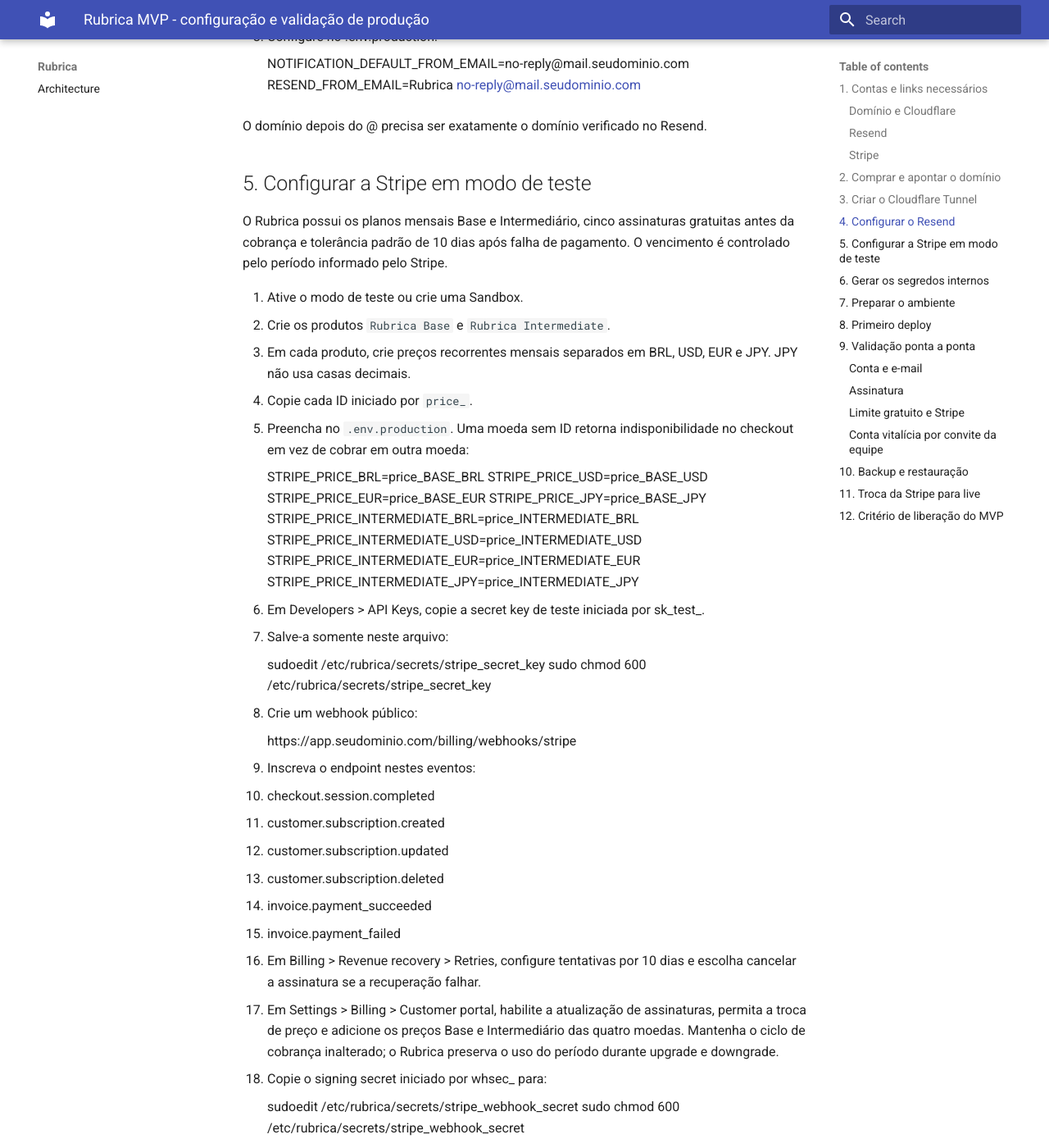
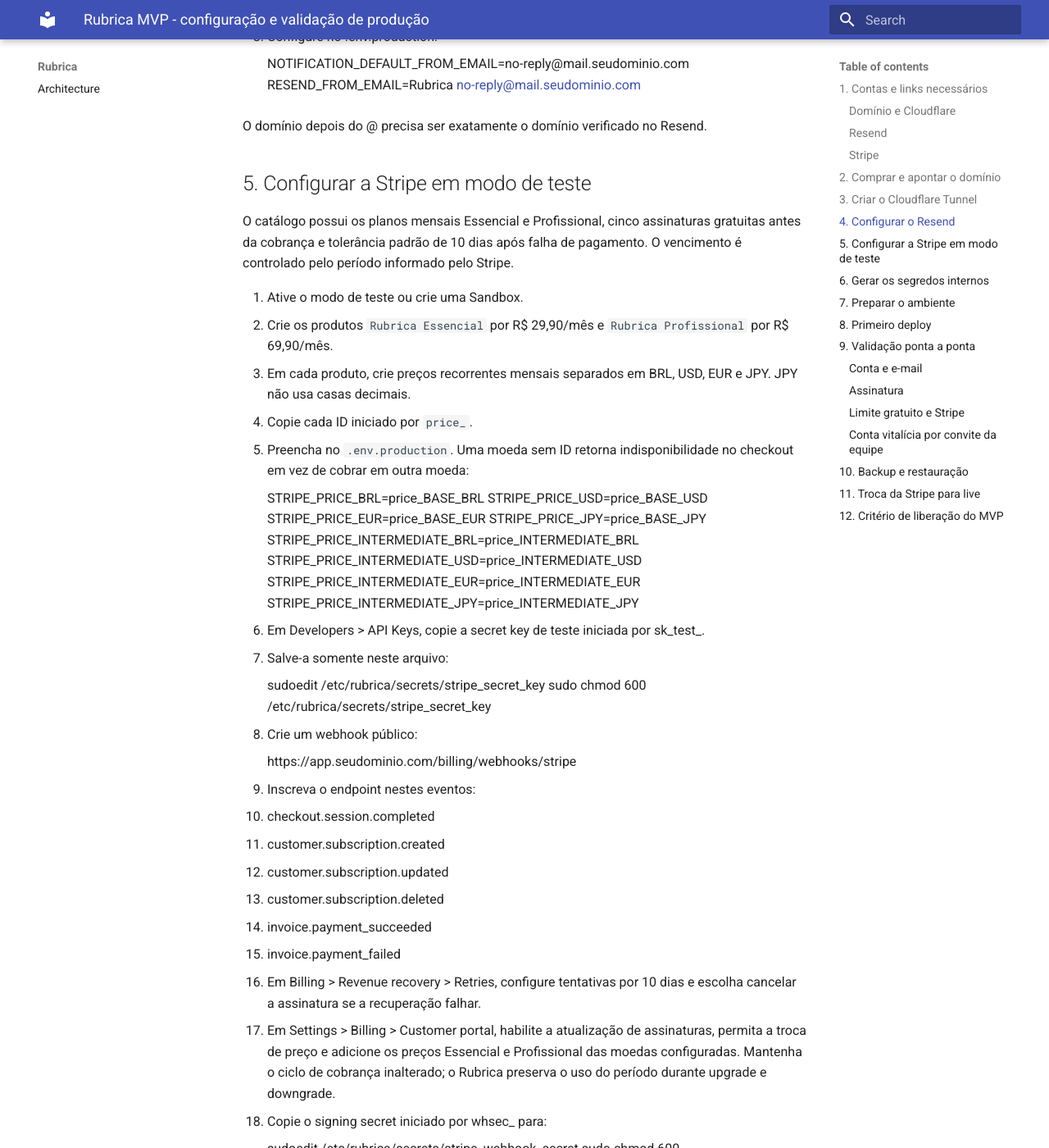
Before and after one commit to MatheusPaivaBrito/rubrica-back, an MkDocs documentation site: the page built from docs/PRODUCTION_MVP_SETUP.md, in a window 1280 px wide and 1400 px high, scrolled down 2777 px. Shown: the whole window at 82% size. Built offline with MkDocs 1.6.1 and Material for MkDocs 9.7.7, drawn with Linux system fonts in a browser that asks for light colours; some of the changed text lies outside the part shown.

```diff
--- a/docs/PRODUCTION_MVP_SETUP.md
+++ b/docs/PRODUCTION_MVP_SETUP.md
@@ -118,12 +118,13 @@ O domínio depois do @ precisa ser exatamente o domínio verificado no Resend.
 
 ## 5. Configurar a Stripe em modo de teste
 
-O Rubrica possui os planos mensais Base e Intermediário, cinco assinaturas
+O catálogo possui os planos mensais Essencial e Profissional, cinco assinaturas
 gratuitas antes da cobrança e tolerância padrão de 10 dias após falha de
 pagamento. O vencimento é controlado pelo período informado pelo Stripe.
 
 1. Ative o modo de teste ou crie uma Sandbox.
-2. Crie os produtos `Rubrica Base` e `Rubrica Intermediate`.
+2. Crie os produtos `Rubrica Essencial` por R$ 29,90/mês e
+   `Rubrica Profissional` por R$ 69,90/mês.
 3. Em cada produto, crie preços recorrentes mensais separados em BRL, USD, EUR e JPY. JPY não usa casas decimais.
 4. Copie cada ID iniciado por `price_`.
 5. Preencha no `.env.production`. Uma moeda sem ID retorna indisponibilidade no checkout em vez de cobrar em outra moeda:
@@ -157,8 +158,8 @@ pagamento. O vencimento é controlado pelo período informado pelo Stripe.
 10. Em Billing > Revenue recovery > Retries, configure tentativas por 10 dias e
     escolha cancelar a assinatura se a recuperação falhar.
 11. Em Settings > Billing > Customer portal, habilite a atualização de
-    assinaturas, permita a troca de preço e adicione os preços Base e
-    Intermediário das quatro moedas. Mantenha o ciclo de cobrança inalterado;
+    assinaturas, permita a troca de preço e adicione os preços Essencial e
+    Profissional das moedas configuradas. Mantenha o ciclo de cobrança inalterado;
     o Rubrica preserva o uso do período durante upgrade e downgrade.
 12. Copie o signing secret iniciado por whsec_ para:
 
@@ -286,9 +287,9 @@ erro Resend ou erro de assinatura Stripe.
 4. Use o cartão de teste 4242 4242 4242 4242, data futura e qualquer CVC.
 5. Confirme o retorno para /plan?checkout=success.
 6. No painel Stripe, confirme entrega HTTP 2xx dos eventos.
-7. No Rubrica, confirme o status ativo e a franquia de 25 ou 30 arquivos.
+7. No Rubrica, confirme o status ativo e a franquia de 20 ou 80 arquivos.
 8. Use o botão de upgrade ou troca de plano e confirme que o portal apresenta
-   Base e Intermediário na moeda da conta.
+   Essencial e Profissional na moeda da conta.
 9. Cancele a assinatura no Stripe.
 10. Confirme que customer.subscription.updated ou deleted atualizou o Rubrica.
 
```
Also changed, not shown: docs/SERPRO_TIMESTAMP_SETUP.md (+9 -3 lines), 9 other files.
